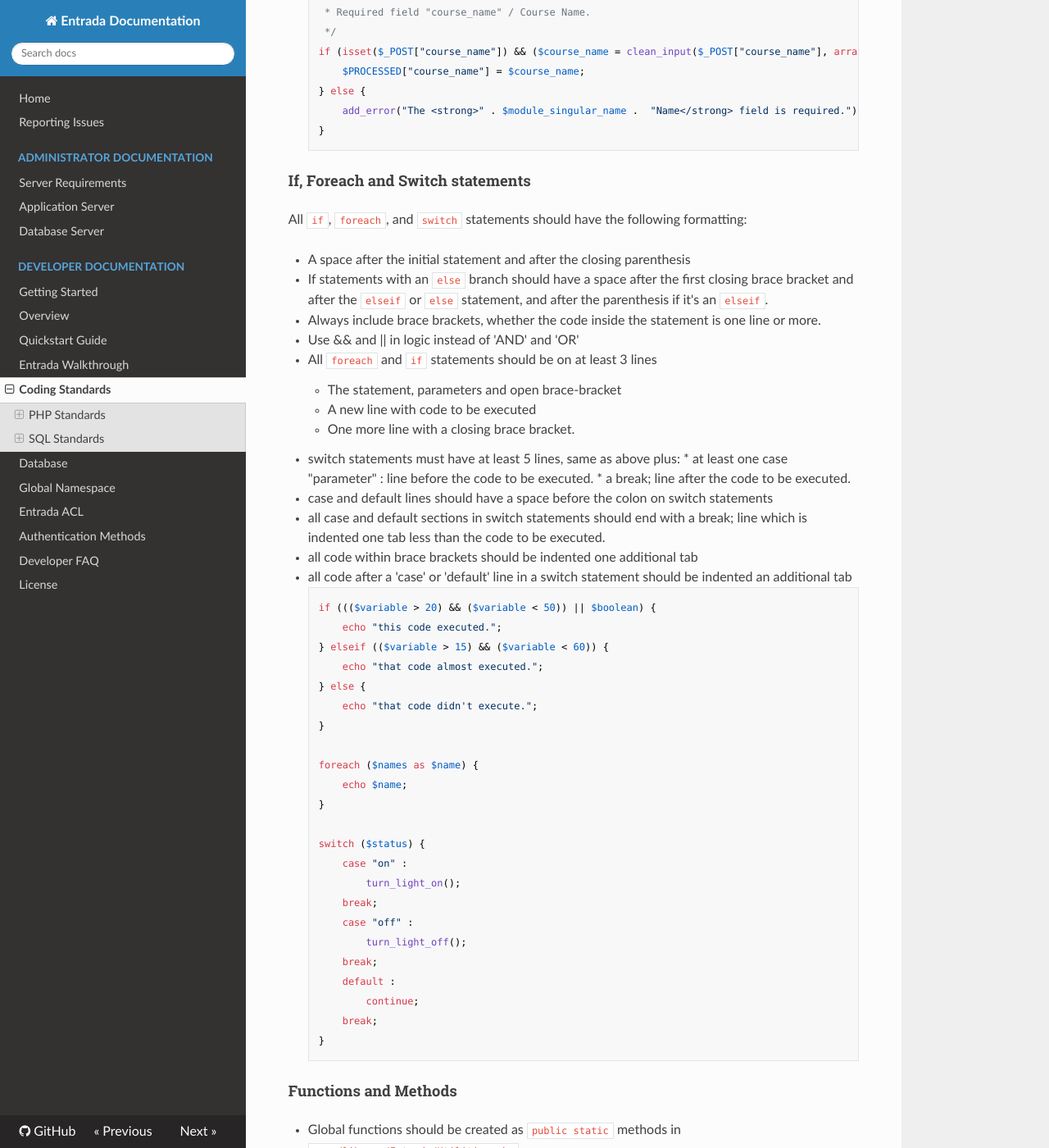
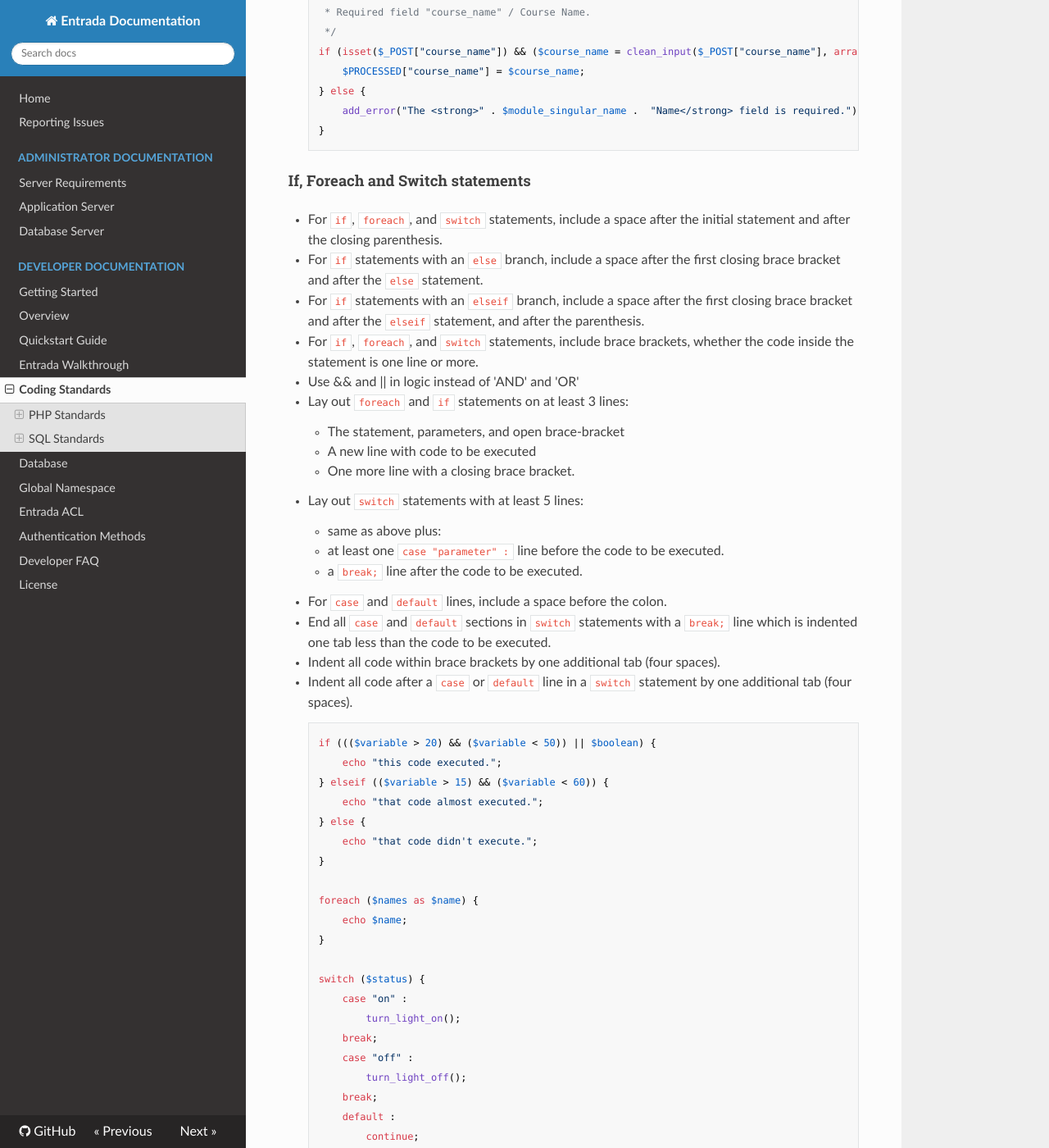
Before and after one commit to pyarmak/entrada-1x-docs, an MkDocs documentation site: the page built from docs/developer/standards.md, in a window 1280 px wide and 1400 px high, scrolled down 3506 px. Shown: the whole window at 82% size. Built offline with MkDocs 1.6.1, drawn with Linux system fonts in a browser that asks for light colours; nearby versions of some CDN libraries; old or Windows-style settings are respelled for this version of MkDocs; some of the changed text lies outside the part shown.

Commit message:
Proofreading edits
Note: the directive at line 116 is more restrictive than PSR-1 (http://www.php-fig.org/psr/psr-1/). Should this be called out?

```diff
--- a/docs/developer/standards.md
+++ b/docs/developer/standards.md
@@ -146,21 +146,23 @@ Every function, including object methods, must have a docblock that contains at
 
 #### If, Foreach and Switch statements
 
-All `if`, `foreach`, and `switch` statements should have the following formatting:
-
-  * A space after the initial statement and after the closing parenthesis
-  * If statements with an `else` branch should have a space after the first closing brace bracket and after the `elseif` or `else` statement, and after the parenthesis if it's an `elseif`.
-  * Always include brace brackets, whether the code inside the statement is one line or more.
+  * For `if`, `foreach`, and `switch` statements, include a space after the initial statement and after the closing parenthesis.
+  * For `if` statements with an `else` branch, include a space after the first closing brace bracket and after the `else` statement.
+  * For `if` statements with an `elseif` branch, include a space after the first closing brace bracket and after the `elseif` statement, and after the parenthesis.
+  * For `if`, `foreach`, and `switch` statements, include brace brackets, whether the code inside the statement is one line or more.
   * Use && and || in logic instead of 'AND' and 'OR'
-  * All `foreach` and `if` statements should be on at least 3 lines
-    * The statement, parameters and open brace-bracket
+  * Lay out `foreach` and `if` statements on at least 3 lines:
+    * The statement, parameters, and open brace-bracket
     * A new line with code to be executed
     * One more line with a closing brace bracket.
-  * switch statements must have at least 5 lines, same as above plus: * at least one case "parameter" : line before the code to be executed. * a break; line after the code to be executed.
-  * case and default lines should have a space before the colon on switch statements
-  * all case and default sections in switch statements should end with a break; line which is indented one tab less than the code to be executed.
-  * all code within brace brackets should be indented one additional tab
-  * all code after a 'case' or 'default' line in a switch statement should be indented an additional tab
+  * Lay out `switch` statements with at least 5 lines:
+    * same as above plus:
+    * at least one `case "parameter" :` line before the code to be executed.
+    * a `break;` line after the code to be executed.
+  * For `case` and `default` lines, include a space before the colon.
+  * End all `case` and `default` sections in `switch` statements with a `break;` line which is indented one tab less than the code to be executed.
+  * Indent all code within brace brackets by one additional tab (four spaces).
+  * Indent all code after a `case` or `default` line in a `switch` statement by one additional tab (four spaces).
 
         if ((($variable > 20) && ($variable < 50)) || $boolean) {
             echo "this code executed.";
@@ -188,12 +190,12 @@ All `if`, `foreach`, and `switch` statements should have the following formattin
 
 #### Functions and Methods
 
-  * Global functions should be created as `public static` methods in `core/library/Entrada/Utilities.php`.
-  * All historical global functions are declared in `core/includes/functions.inc.php`.
-  * Multi-word function names should be separated with underscores.
-  * Functions primarily used only in one module should be methods of that modules' class (i.e. `Entrada_Events::filter_events()` in `core/library/Entrada/Events.php`).
+  * Create new global functions as `public static` methods in `core/library/Entrada/Utilities.php`.
+    * Historical global functions are declared in `core/includes/functions.inc.php`.
+  * Separate multi-word function names with underscores.
+  * Define functions primarily used only in one module as methods of that module's class (e.g. `Entrada_Events::filter_events()` in `core/library/Entrada/Events.php`).
   * Group like functions / methods together in the same file where possible.
-  * There should be a space after the closing parenthesis and before the opening brace bracket in function declarations.
+  * Include a space after the closing parenthesis and before the opening brace bracket in function declarations.
 
         /**
          * Determines whether or not a PHP session is available.
@@ -216,10 +218,10 @@ All `if`, `foreach`, and `switch` statements should have the following formattin
 
 * If the query you are writing is over 120 characters long you should add line breaks and align the query so `JOIN`, `WHERE`, `ON`, `AND`, `ORDER BY` and `GROUP BY` keywords start a new line and are indented to line up with the first statement of the query.
 * All of the query except the field, table and database names should be in uppercase.
-* Use prepared statements whenever possible, otherwise use ADOdb's qstr() method `".$db->qstr($variable)."` to add variables into queries. This will help prevent SQL Injection Vulnerabilities.
-* You should avoid writing your own `INSERT` and `UPDATE` queries, and instead use ADOdb's AutoExecute() method.
-* SQL queries should only exist within models, not within the controllers.
-* Queries should use back-ticks around field names to prevent possible naming collisions.
+* To prevent SQL injection vulnerabilities, use prepared statements whenever possible, otherwise use ADOdb's qstr() method `".$db->qstr($variable)."` to add variables into queries.
+* Avoid writing your own `INSERT` and `UPDATE` queries. Instead, use ADOdb's AutoExecute() method.
+* Include SQL queries within models only, not controllers.
+* Include back-ticks around field names in queries to prevent possible naming collisions.
 
 ### Using prepared statements
 
```
Also changed, not shown: other parts of docs/developer/standards.md (+1 -1 lines).
